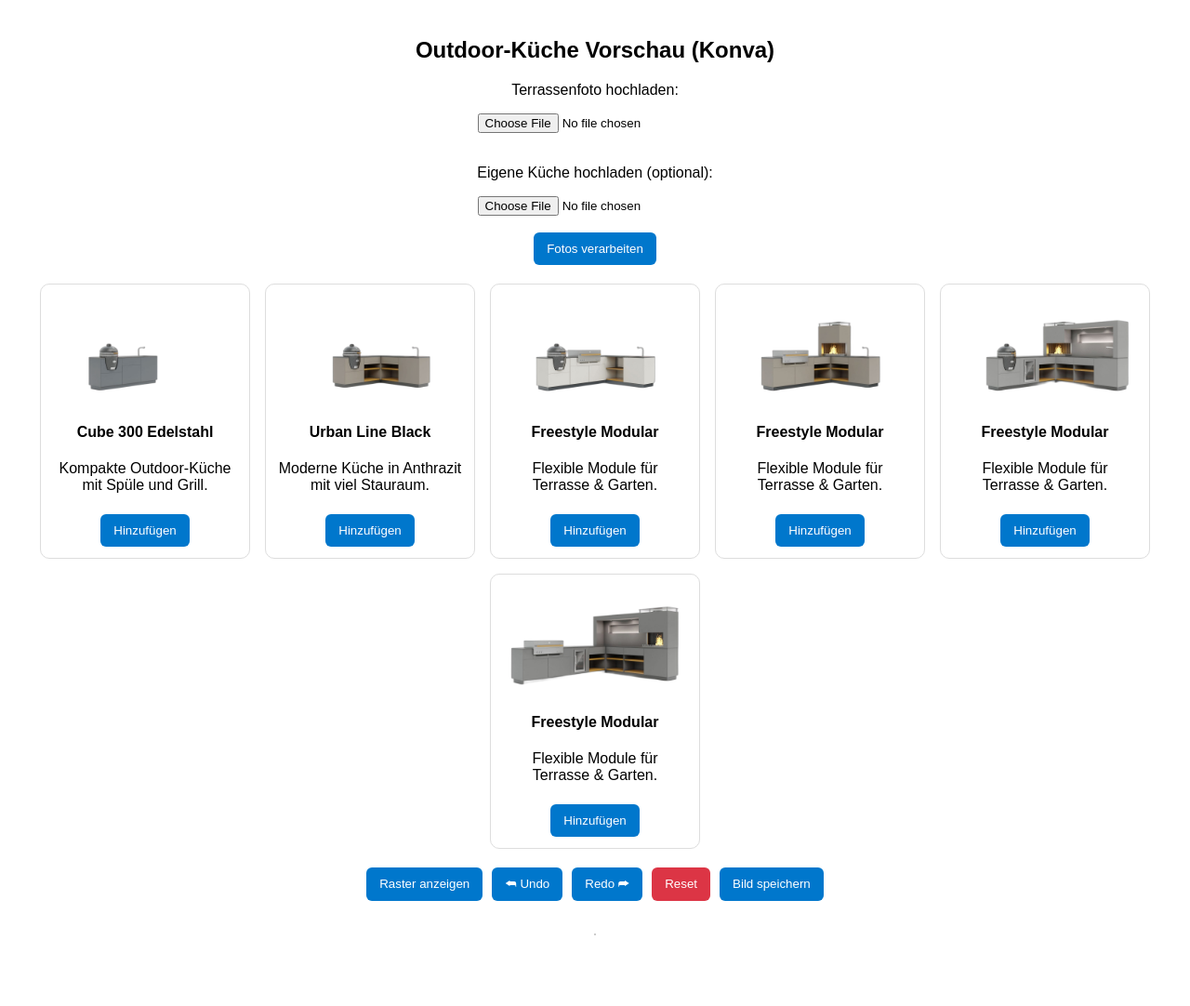
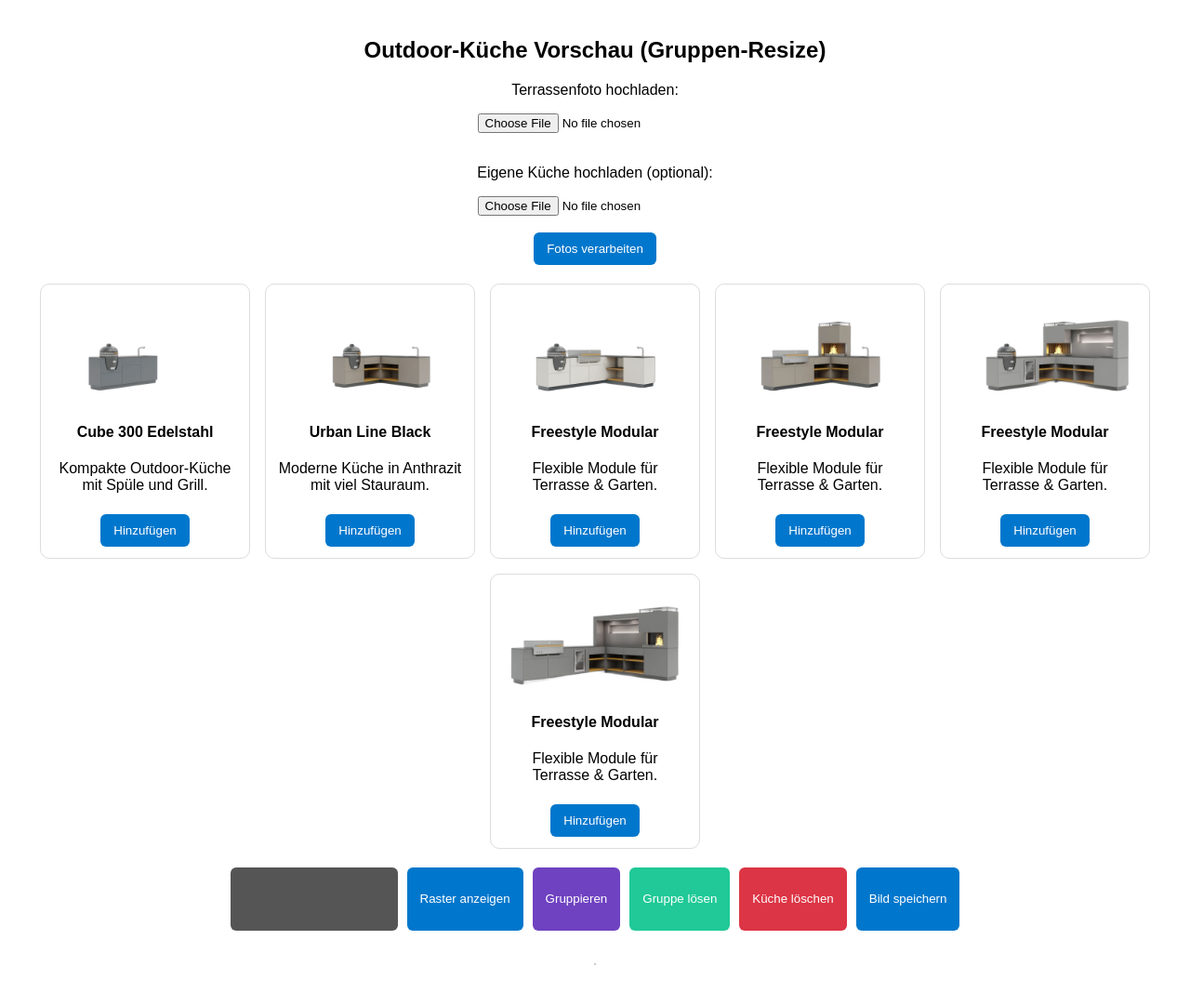
Before and after one commit to Outdooria/outdoor-kuechen, a Flask app: page / in a window 1280 px wide. Shown: the whole page at 93% size. Before the commit the page ends 1006 px from the top, so only its background shows below. Run offline with Flask 3, Linux system fonts and the light colour scheme; lists and menus that the app fills with data are empty; parts of the project's set-up code (start-up, migrations or seed data) failed here and were passed over; some libraries are stand-ins or nearby versions.

Commit message:
Update: Multi-Select, Gruppieren & Resize mit Transformer

```diff
--- a/templates/index.html
+++ b/templates/index.html
@@ -2,27 +2,25 @@
 <html lang="de">
 <head>
   <meta charset="utf-8">
-  <title>Outdoor-Küche Vorschau (Konva)</title>
+  <title>Outdoor-Küche Vorschau (Gruppen-Resize)</title>
   <style>
     body { font-family: sans-serif; text-align: center; padding: 20px; margin: 0; }
-    #konva-container { border: 1px solid #ccc; margin: 20px auto; display: inline-block; }
+    #konva-container { border: 1px solid #ccc; margin: 20px auto; display: inline-block; max-width: 90%; }
     .gallery { display: flex; gap: 16px; justify-content: center; margin: 20px 0; flex-wrap: wrap; }
     .card { width: 200px; padding: 12px; border-radius: 10px; border: 1px solid #ddd; text-align: center; }
     .card img { width: 100%; height: auto; }
     .card button { margin-top: 6px; }
     #controls { margin: 15px 0; display: flex; gap: 10px; flex-wrap: wrap; justify-content: center; }
-    button { padding: 10px 14px; border: none; border-radius: 6px; background: #0077cc; color: #fff; cursor: pointer; }
+    button, select { padding: 10px 14px; border: none; border-radius: 6px; background: #0077cc; color: #fff; cursor: pointer; }
+    #kitchenSelect { background: #555; }
+    #groupBtn { background:#6f42c1; }
+    #ungroupBtn { background:#20c997; }
+    #deleteKitchenBtn { background:#dc3545; }
     #preview img { max-width: 100%; border: 1px solid #ccc; border-radius: 6px; margin-bottom: 10px; }
-    @media (max-width: 768px) {
-      .gallery { flex-direction: column; align-items: center; }
-      .card { width: 90%; margin-bottom: 16px; }
-      button { width: 100%; margin-top: 6px; }
-      #controls { flex-direction: column; }
-    }
   </style>
 </head>
 <body>
-  <h2>Outdoor-Küche Vorschau (Konva)</h2>
+  <h2>Outdoor-Küche Vorschau (Gruppen-Resize)</h2>
 
   <form id="uploadForm" enctype="multipart/form-data">
     <p>Terrassenfoto hochladen:</p>
@@ -32,43 +30,55 @@
     <button type="submit">Fotos verarbeiten</button>
   </form>
 
-  <!-- Galerie -->
   <div class="gallery" id="gallery"></div>
 
-  <!-- Steuerung -->
   <div id="controls">
+    <select id="kitchenSelect" multiple size="3" style="min-width:180px;">
+      <!-- Multi-Select -->
+    </select>
     <button type="button" id="toggleGridBtn">Raster anzeigen</button>
-    <button type="button" id="undoBtn">⮪ Undo</button>
-    <button type="button" id="redoBtn">Redo ⮫</button>
-    <button type="button" id="resetBtn" style="background:#dc3545">Reset</button>
+    <button type="button" id="groupBtn">Gruppieren</button>
+    <button type="button" id="ungroupBtn">Gruppe lösen</button>
+    <button type="button" id="deleteKitchenBtn">Küche löschen</button>
     <button type="button" id="downloadBtn">Bild speichern</button>
   </div>
 
-  <!-- Konva Stage -->
   <div id="konva-container"></div>
-
-  <!-- Vorschau -->
   <div id="preview"></div>
 
-  <!-- Konva.js -->
   <script src="https://unpkg.com/konva@9/konva.min.js"></script>
   <script>
     let stage, layer, terrasseImg;
-    let undoStack = [], redoStack = [];
+    let kitchens = [];   // Einzelne Küchen
+    let groups = [];     // Gruppen
+    let transformer;     // Für Resize/Rotate
 
-    // --- Stage initialisieren ---
-    function initStage(width = 800, height = 600) {
+    function initStage(width, height) {
       document.getElementById("konva-container").innerHTML = "";
-      stage = new Konva.Stage({
-        container: 'konva-container',
-        width: width,
-        height: height
-      });
+      stage = new Konva.Stage({ container: 'konva-container', width, height });
       layer = new Konva.Layer();
       stage.add(layer);
+
+      transformer = new Konva.Transformer({
+        rotateEnabled: true,
+        enabledAnchors: ["top-left", "top-right", "bottom-left", "bottom-right"],
+        ignoreStroke: true,
+        boundBoxFunc: (oldBox, newBox) => {
+          // Mindestgröße
+          if (newBox.width < 50 || newBox.height < 50) {
+            return oldBox;
+          }
+          return newBox;
+        }
+      });
+      layer.add(transformer);
+
+      kitchens = [];
+      groups = [];
+      updateDropdown();
     }
 
-    // --- Terrasse laden ---
+    // Terrasse hochladen
     document.getElementById("terrasseInput").addEventListener("change", (e) => {
       const file = e.target.files?.[0];
       if (!file) return;
@@ -76,28 +86,20 @@
       reader.onload = (ev) => {
         const img = new Image();
         img.onload = () => {
-          initStage(img.width, img.height);
-          terrasseImg = new Konva.Image({ image: img, x: 0, y: 0, width: img.width, height: img.height });
-          layer.add(terrasseImg);
-          layer.draw();
-          saveState();
+          const maxWidth = Math.min(window.innerWidth * 0.9, 1000);
+          const scale = img.width > maxWidth ? maxWidth / img.width : 1;
+          initStage(img.width * scale, img.height * scale);
+          terrasseImg = new Konva.Image({
+            image: img, x: 0, y: 0, width: img.width * scale, height: img.height * scale
+          });
+          layer.add(terrasseImg); layer.draw();
         };
         img.src = ev.target.result;
       };
       reader.readAsDataURL(file);
     });
 
-    // --- Eigene Küche hochladen ---
-    document.getElementById("uploadForm").addEventListener("submit", (e) => {
-      e.preventDefault();
-      const file = document.getElementById("kuecheInput").files?.[0];
-      if (!file) return;
-      const reader = new FileReader();
-      reader.onload = (ev) => { addKitchen(ev.target.result, "Eigene Küche"); };
-      reader.readAsDataURL(file);
-    });
-
-    // --- Galerie laden ---
+    // Galerie laden
     fetch(window.location.origin + "/static/kitchens.json")
       .then(res => res.json())
       .then(data => {
@@ -110,77 +112,104 @@
             <p>${item.description}</p>
             <button>Hinzufügen</button>
           `;
-          card.querySelector("button").addEventListener("click", ()=> addKitchen(item.image,item.name));
+          card.querySelector("button").addEventListener("click", ()=> addKitchen(item.image));
           document.getElementById("gallery").appendChild(card);
         });
       });
 
-    // --- Küche hinzufügen ---
-    function addKitchen(src, name="Küche") {
-      Konva.Image.fromURL(src, function(img) {
-        img.setAttrs({
+    // Küche hinzufügen
+    function addKitchen(src) {
+      const img = new Image();
+      img.onload = () => {
+        const w = 200, h = (img.height/img.width)*200;
+
+        const konvaImage = new Konva.Image({
+          image: img,
           x: 100,
           y: 100,
-          width: 300,
-          height: 200,
-          draggable: true,
-          name: name
+          width: w,
+          height: h,
+          draggable: true
         });
 
-        // Transformations-Tool
-        const tr = new Konva.Transformer({
-          nodes: [img],
-          enabledAnchors: ['top-left','top-right','bottom-left','bottom-right'], // 4 Eckpunkte
-          boundBoxFunc: (oldBox, newBox) => newBox
-        });
+        layer.add(konvaImage);
+        layer.draw();
 
-        img.on("click", () => {
-          tr.nodes([img]);
-        });
+        const id = "Küche " + (kitchens.length+1);
+        kitchens.push({ id, konvaImage, group: null });
+        updateDropdown();
+      };
+      img.src = src;
+    }
 
-        layer.add(img);
-        layer.add(tr);
-        layer.draw();
-        saveState();
+    // Dropdown aktualisieren
+    function updateDropdown() {
+      const select = document.getElementById("kitchenSelect");
+      select.innerHTML = "";
+      kitchens.forEach((k,i) => {
+        const opt = document.createElement("option");
+        opt.value = i;
+        opt.textContent = k.id + (k.group ? " (Gruppe)" : "");
+        select.appendChild(opt);
       });
     }
 
-    // --- Undo/Redo ---
-    function saveState() {
-      const json = stage.toJSON();
-      undoStack.push(json);
-      if (undoStack.length > 50) undoStack.shift();
-      redoStack = [];
-    }
+    // Gruppieren
+    document.getElementById("groupBtn").addEventListener("click", () => {
+      const select = document.getElementById("kitchenSelect");
+      const selected = Array.from(select.selectedOptions).map(opt => parseInt(opt.value));
+      if (selected.length < 2) return;
 
-    document.getElementById("undoBtn").addEventListener("click", () => {
-      if (undoStack.length > 1) {
-        redoStack.push(undoStack.pop());
-        const state = undoStack[undoStack.length - 1];
-        stage.destroy();
-        stage = Konva.Node.create(state, 'konva-container');
-      }
+      const group = new Konva.Group({ draggable: true });
+      selected.forEach(i => {
+        const k = kitchens[i];
+        if (!k.group) {
+          group.add(k.konvaImage);
+          k.group = group;
+        }
+      });
+      layer.add(group);
+      groups.push(group);
+
+      // Transformer für die neue Gruppe
+      transformer.nodes([group]);
+
+      layer.draw();
+      updateDropdown();
     });
 
-    document.getElementById("redoBtn").addEventListener("click", () => {
-      if (redoStack.length > 0) {
-        const state = redoStack.pop();
-        undoStack.push(state);
-        stage.destroy();
-        stage = Konva.Node.create(state, 'konva-container');
-      }
+    // Gruppe lösen
+    document.getElementById("ungroupBtn").addEventListener("click", () => {
+      groups.forEach(g => {
+        g.getChildren().forEach(child => {
+          layer.add(child);
+          const k = kitchens.find(k => k.konvaImage === child);
+          if (k) k.group = null;
+        });
+        g.destroy();
+      });
+      transformer.nodes([]);
+      groups = [];
+      layer.draw();
+      updateDropdown();
     });
 
-    // --- Reset ---
-    document.getElementById("resetBtn").addEventListener("click", () => {
-      if (!terrasseImg) return;
-      initStage(terrasseImg.width(), terrasseImg.height());
-      layer.add(terrasseImg);
+    // Küche löschen
+    document.getElementById("deleteKitchenBtn").addEventListener("click", () => {
+      const select = document.getElementById("kitchenSelect");
+      const selected = Array.from(select.selectedOptions).map(opt => parseInt(opt.value));
+      selected.sort((a,b)=>b-a);
+      selected.forEach(i => {
+        const k = kitchens[i];
+        k.konvaImage.destroy();
+        kitchens.splice(i,1);
+      });
+      transformer.nodes([]);
       layer.draw();
-      saveState();
+      updateDropdown();
     });
 
-    // --- Raster ---
+    // Raster
     let gridOn = false;
     document.getElementById("toggleGridBtn").addEventListener("click", (e) => {
       gridOn = !gridOn;
@@ -188,16 +217,10 @@
       if (gridOn) {
         const gridSize = 50;
         for (let i = 0; i < stage.width() / gridSize; i++) {
-          layer.add(new Konva.Line({
-            points: [i*gridSize, 0, i*gridSize, stage.height()],
-            stroke: "#ddd", strokeWidth: 1, name: "gridLine"
-          }));
+          layer.add(new Konva.Line({ points:[i*gridSize,0,i*gridSize,stage.height()], stroke:"#ddd", strokeWidth:1, name:"gridLine" }));
         }
         for (let j = 0; j < stage.height() / gridSize; j++) {
-          layer.add(new Konva.Line({
-            points: [0, j*gridSize, stage.width(), j*gridSize],
-            stroke: "#ddd", strokeWidth: 1, name: "gridLine"
-          }));
+          layer.add(new Konva.Line({ points:[0,j*gridSize,stage.width(),j*gridSize], stroke:"#ddd", strokeWidth:1, name:"gridLine" }));
         }
         e.target.textContent = "Raster ausblenden";
       } else {
@@ -206,18 +229,14 @@
       layer.draw();
     });
 
-    // --- Download ---
+    // Download
     document.getElementById("downloadBtn").addEventListener("click", () => {
       const dataURL = stage.toDataURL({ pixelRatio: 2 });
       const link = document.createElement("a");
       link.download = "outdoor_kueche.png";
       link.href = dataURL;
       link.click();
-
-      document.getElementById("preview").innerHTML = `
-        <h3>Vorschau:</h3>
-        <img src="${dataURL}">
-      `;
+      document.getElementById("preview").innerHTML = `<h3>Vorschau:</h3><img src="${dataURL}">`;
     });
   </script>
 </body>
```
